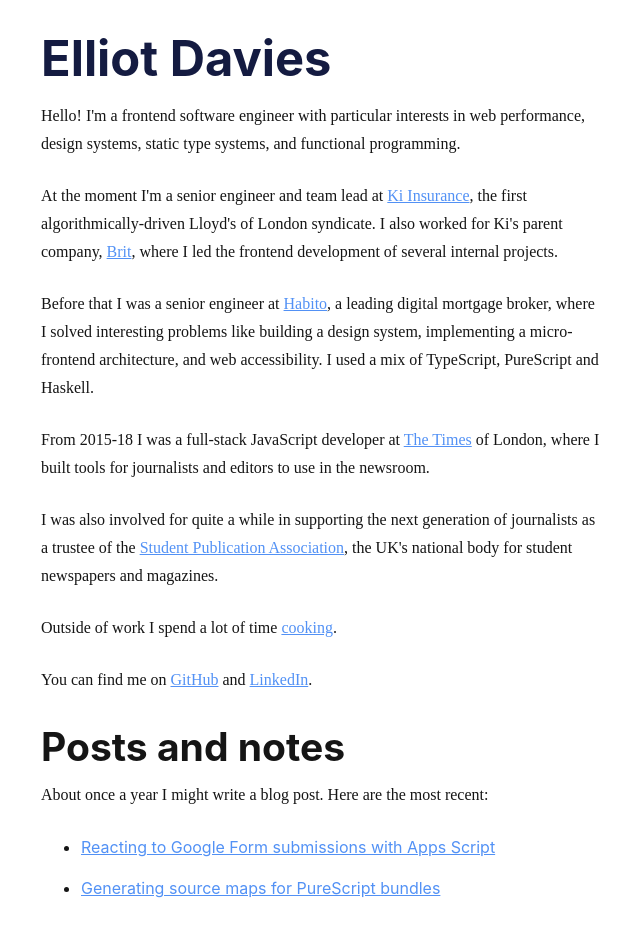
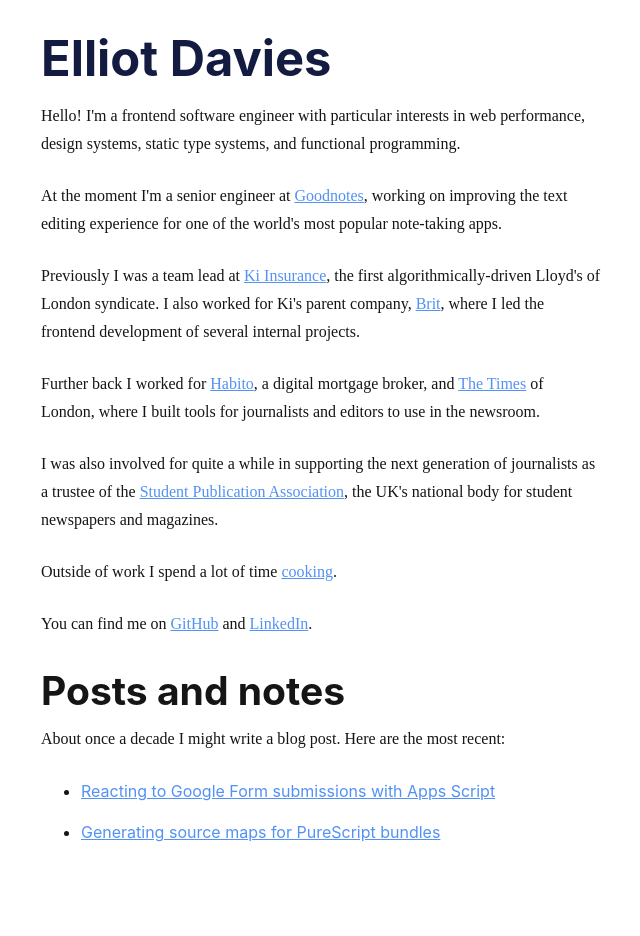
Before and after one commit to elliotdavies/elliotdavies.co.uk, a React app: page / in a window 1280 px wide. Shown: the top 936 px of the page, without its empty margins (319-959 px from the left). After the commit the page ends 902 px from the top, so only its background shows below. Built offline with nearby package versions, Linux system fonts and the light colour scheme.

Commit message:
Update bio

```diff
--- a/src/pages/Home.tsx
+++ b/src/pages/Home.tsx
@@ -39,7 +39,14 @@
     </p>
 
     <p>
-      At the moment I'm a senior engineer and team lead at{" "}
+      At the moment I'm a senior engineer at{" "}
+      <a href="https://www.goodnotes.com/">Goodnotes</a>, working on improving
+      the text editing experience for one of the world's most popular
+      note-taking apps.
+    </p>
+
+    <p>
+      Previously I was a team lead at{" "}
       <a href="https://ki-insurance.com/">Ki Insurance</a>, the first
       algorithmically-driven Lloyd's of London syndicate. I also worked for Ki's
       parent company, <a href="https://www.britinsurance.com/">Brit</a>, where I
@@ -47,15 +54,8 @@
     </p>
 
     <p>
-      Before that I was a senior engineer at{" "}
-      <a href="https://www.habito.com/">Habito</a>, a leading digital mortgage
-      broker, where I solved interesting problems like building a design system,
-      implementing a micro-frontend architecture, and web accessibility. I used
-      a mix of TypeScript, PureScript and Haskell.
-    </p>
-
-    <p>
-      From 2015-18 I was a full-stack JavaScript developer at{" "}
+      Further back I worked for <a href="https://www.habito.com/">Habito</a>, a
+      digital mortgage broker, and{" "}
       <a href="https://medium.com/digital-times">The Times</a> of London, where
       I built tools for journalists and editors to use in the newsroom.
     </p>
@@ -79,7 +79,7 @@
 
     <h2>Posts and notes</h2>
     <p>
-      About once a year I might write a blog post. Here are the most recent:
+      About once a decade I might write a blog post. Here are the most recent:
     </p>
 
     <ul>
```
